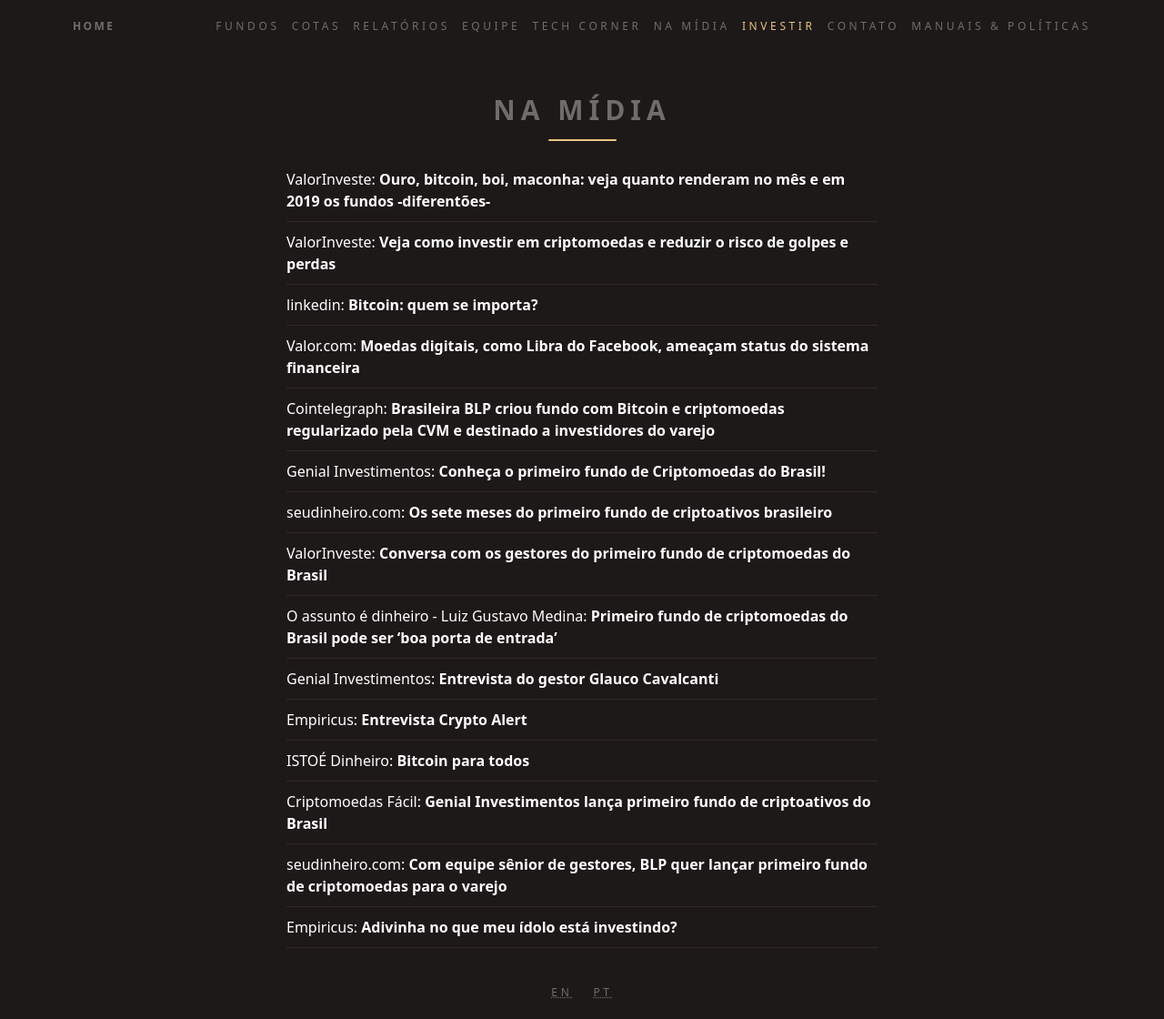
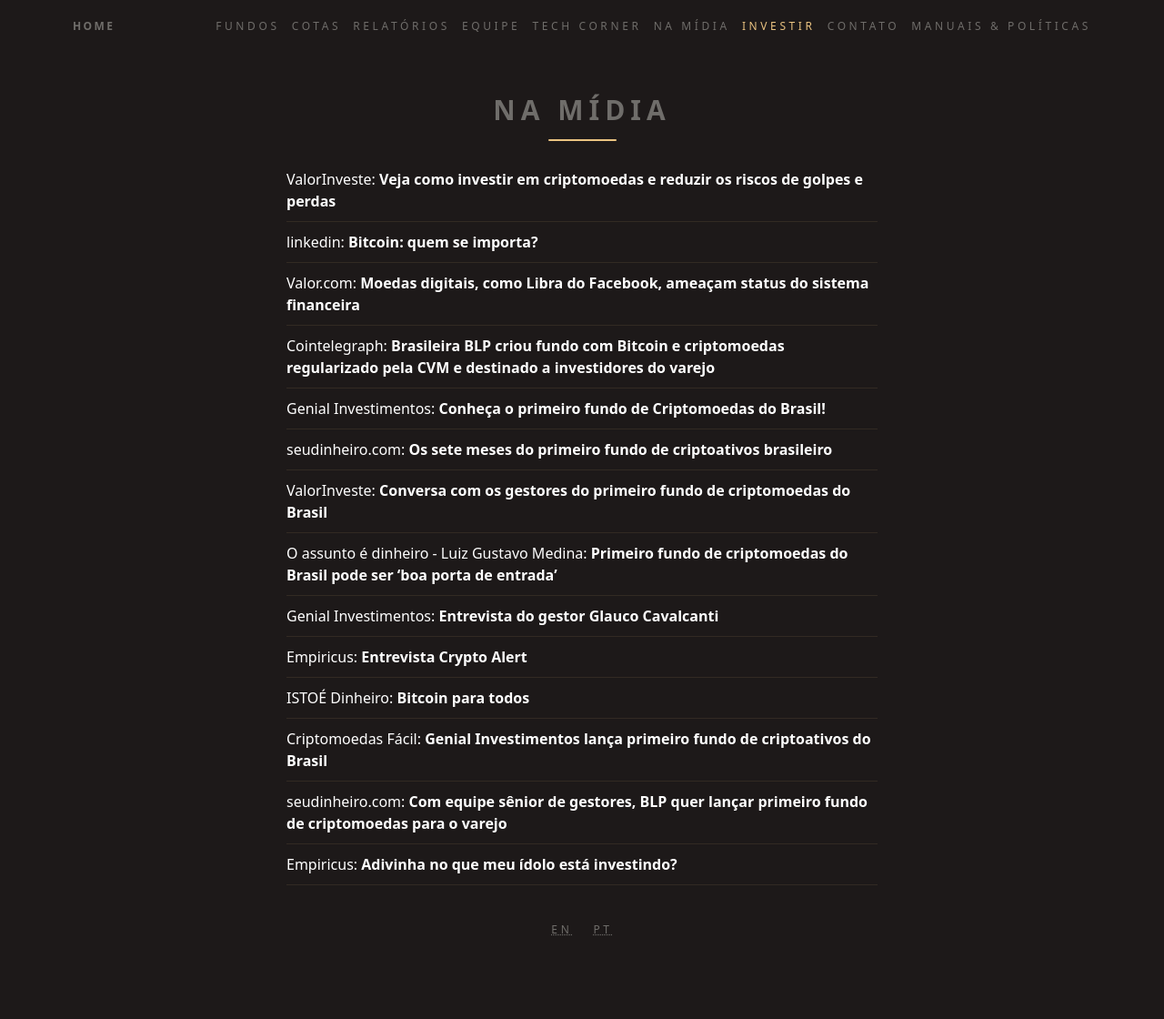
Before and after one commit to ateliedetemas/blpcrypto, a Jekyll site: the page built from _pages/na-midia.md, in a window 1280 px wide. Shown: the whole page at 91% size. Built offline with Jekyll 4.4.1, drawn with Linux system fonts in a browser that asks for light colours; after the commit the page ends 1051 px from its top, so only the background shows below that.

Commit message:
Update na-midia.md

```diff
--- a/_pages/na-midia.md
+++ b/_pages/na-midia.md
@@ -3,8 +3,7 @@ lang: pt
 layout: page
 title: Na Mídia
 ---
-|[ValorInveste: **Ouro, bitcoin, boi, maconha:  veja quanto renderam no mês e em 2019 os fundos -diferentões-**](https://valorinveste.globo.com/produtos/fundos/noticia/2019/12/09/ouro-bitcoin-boi-maconha-veja-quanto-renderam-no-mes-e-em-2019-os-fundos-diferentoes.ghtml) |
-| [ValorInveste: **Veja como investir em criptomoedas e reduzir o risco de golpes e perdas**](https://valorinveste.globo.com/mercados/cripto/noticia/2019/10/25/veja-como-investir-em-criptomoedas-e-reduzir-o-risco-de-golpes-e-perdas.ghtml)
+| [ValorInveste: **Veja como investir em criptomoedas e reduzir os riscos de golpes e perdas**](https://valorinveste.globo.com/mercados/cripto/noticia/2019/10/25/veja-como-investir-em-criptomoedas-e-reduzir-o-risco-de-golpes-e-perdas.ghtml)
 | [linkedin: **Bitcoin: quem se importa?**](https://www.linkedin.com/pulse/bitcoin-quem-se-importa-nicholas-gon%25C3%25A7alves-sacchi/)
 | [Valor.com: **Moedas digitais, como Libra do Facebook, ameaçam status do sistema financeira**](http://www.valor.com.br/cultura/6355697/moedas-digitais-como-libra-do-facebook-ameacam-status-do-sistema-financeiro)
 | [Cointelegraph: **Brasileira BLP criou fundo com Bitcoin e criptomoedas regularizado pela CVM e destinado a investidores do varejo**](https://br.cointelegraph.com/news/brazilian-blp-created-cvm-regularized-bitcoin-and-cryptocurrency-investment-fund-for-retail-investors)
```
